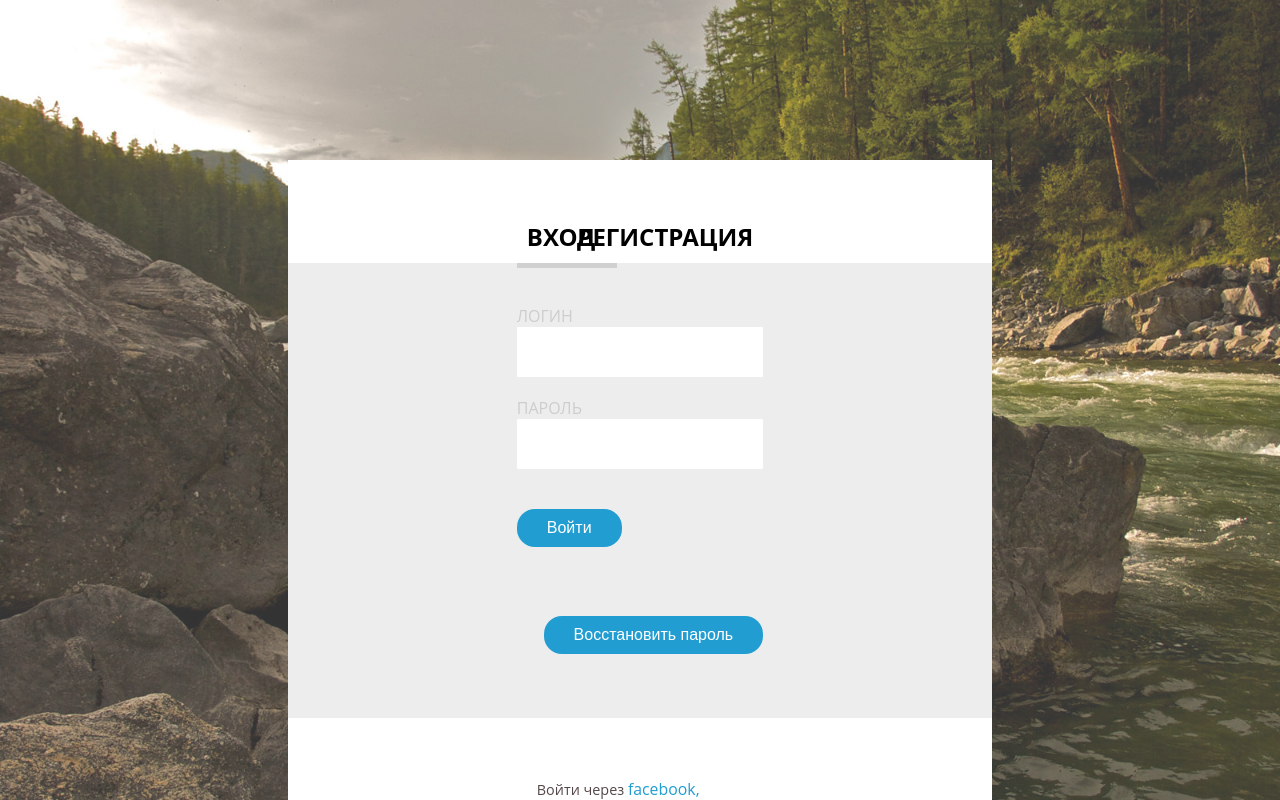
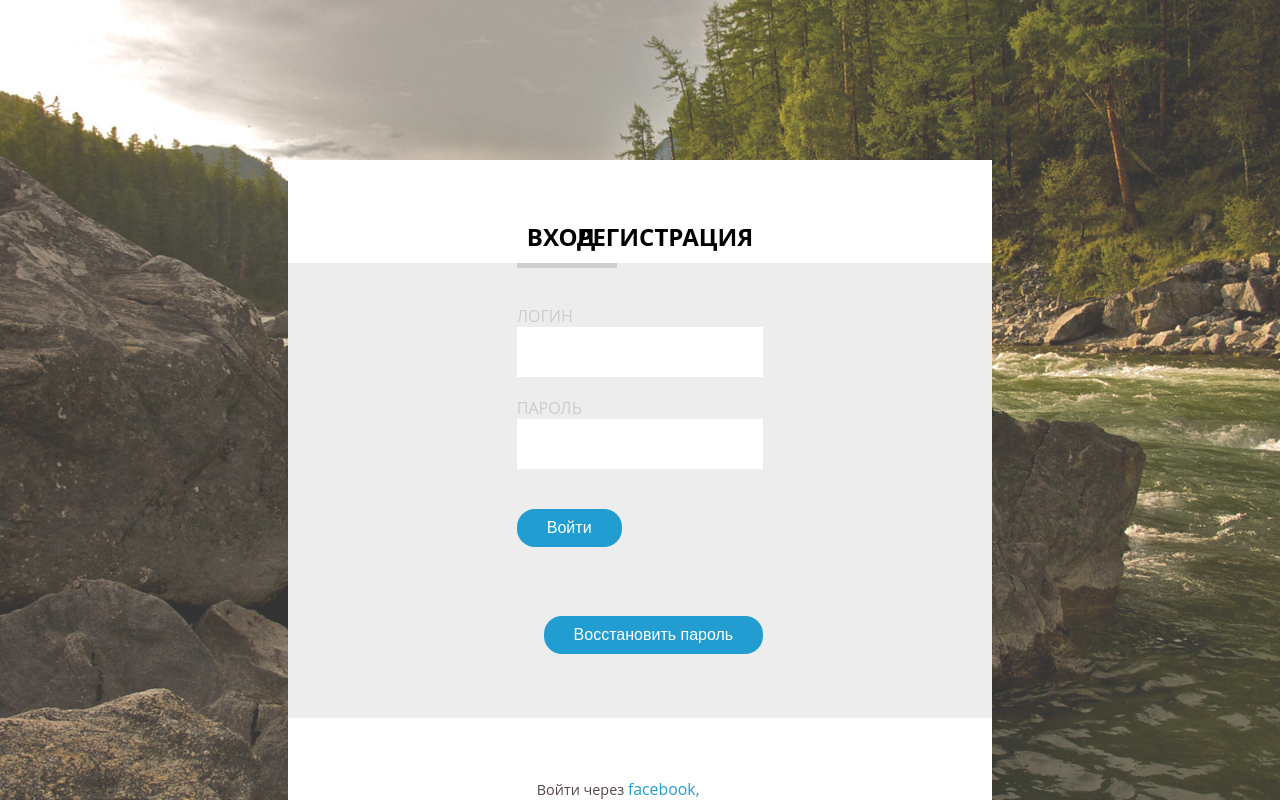
Before and after one commit to KateKorneeva/user-profile, a PHP site: page / in a window 1280 px wide. Run offline with PHP 8.4, Linux system fonts and the light colour scheme.

Commit message:
fixed background for smaller screens

```diff
--- a/index.html
+++ b/index.html
@@ -21,6 +21,7 @@
 
 					<div class="active-tab-login"></div>
 					<div class="active-tab-register hidden"></div>
+
 					<div class="login-box">
 						<form>
 							<label class="label" for="login">Логин</label><input class="input" name="login" type="text">
--- a/style.css
+++ b/style.css
@@ -9,9 +9,13 @@ body {
 	margin: 0;
 	width: 100%;
 	height: 100%;
-	background-image: url(img/bg.jpg);
-	background-size: 100%;
 	font-family: 'Open Sans', sans-serif;
+
+	background: url(img/bg.jpg) no-repeat center center fixed;
+	-webkit-background-size: cover;
+	-moz-background-size: cover;
+	-o-background-size: cover;
+	background-size: cover;
 }
 
 a {
```
